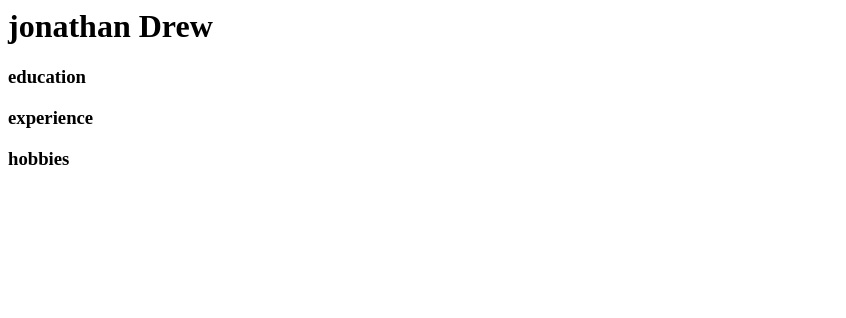
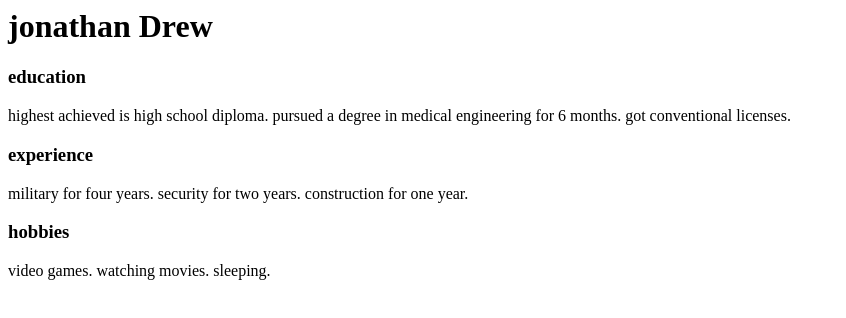
Before and after one commit to jonathandrew/basic-basic-portfolio, a plain HTML site: page index.html in a window 1280 px wide. Shown: the whole page, without its empty margins (0-846 px from the left). Drawn offline with Linux system fonts and the light colour scheme.

Commit message:
pre final product

```diff
--- a/index.html
+++ b/index.html
@@ -3,10 +3,22 @@
     <body>
         <h1> jonathan Drew</h1>
         <h3>education</h3>
-            <p></p>
+            <p>
+             highest achieved is high school diploma.
+             pursued a degree in medical engineering for 6 months.
+             got conventional licenses.
+            </p>
         <h3>experience</h3>
-            <p></p>
+            <p>
+            military for four years.
+            security for two years.
+            construction for one year.
+            </p>
         <h3>hobbies</h3>
-            <p></p>
+            <p>
+            video games.
+            watching movies.
+            sleeping.
+            </p>
     </body>
 </html>
```
